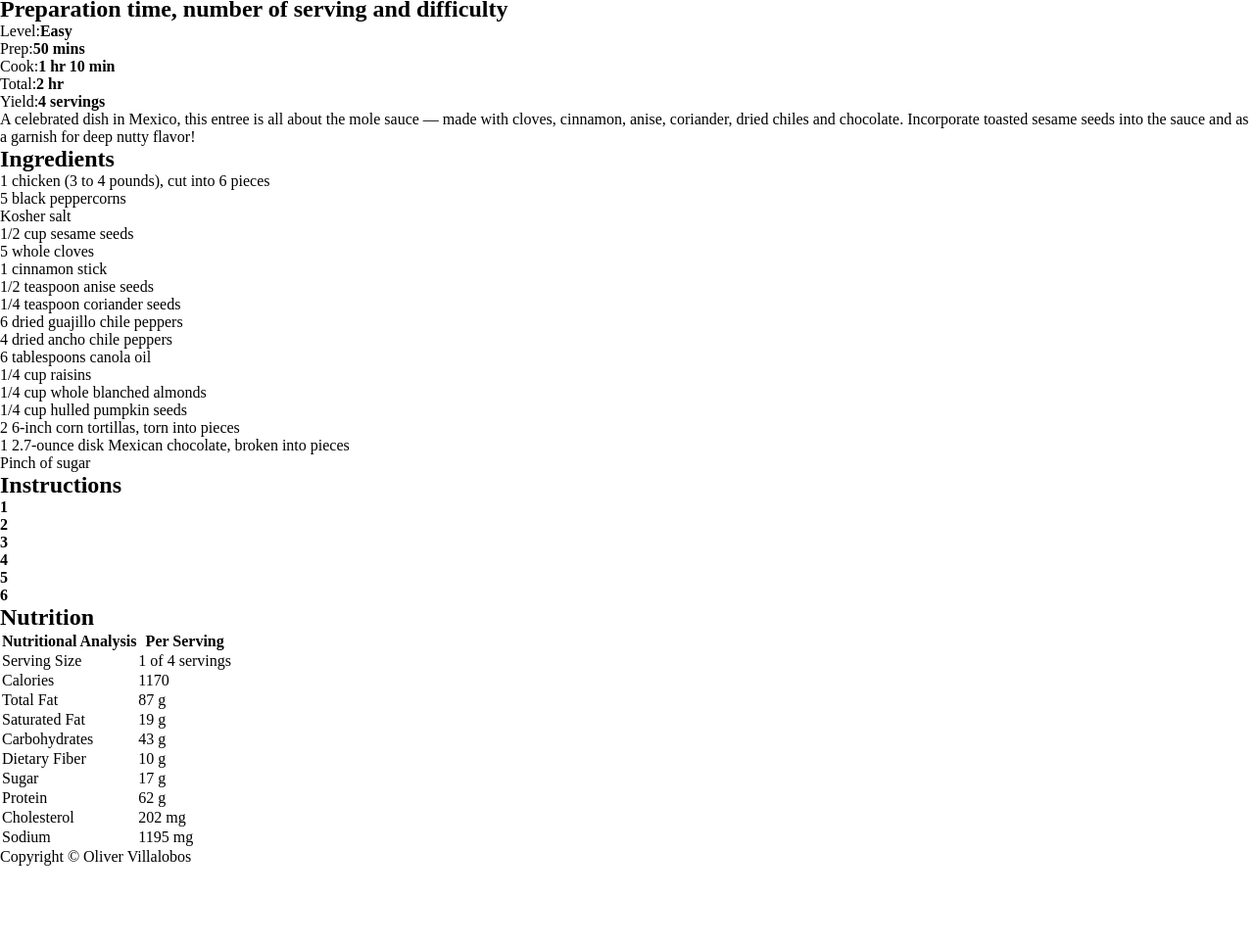
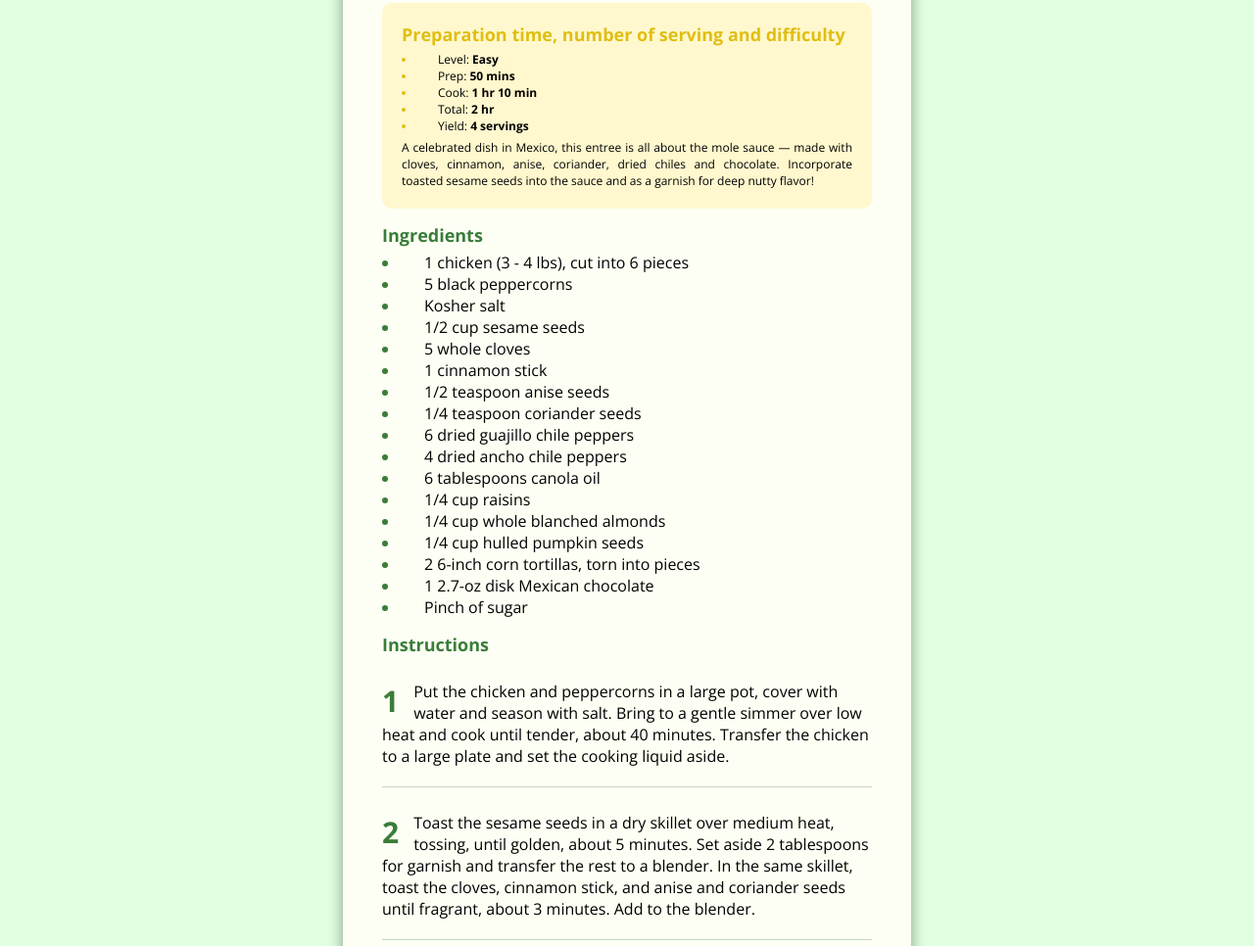
Before and after one commit to olivervillalobos/Chicken-Mole, a plain HTML site: page index.html in a window 1280 px wide. Shown: the part 497-1463 px from the top of the page at 98% size. Before the commit the page ends 1381 px from the top, so only its background shows below. Drawn offline with nearby package versions, Linux system fonts and the light colour scheme.

Commit message:
Se termino lol

```diff
--- /dev/null
+++ b/_body.scss
@@ -0,0 +1,4 @@
+body{
+    background-color: $body-green-background;
+    font-family: $primary-font;
+}
--- /dev/null
+++ b/_card.scss
@@ -0,0 +1,18 @@
+.card{
+    background-color: $card-white-background;
+    display: flex;
+    justify-content: center;
+    flex-direction: column;
+    max-width: 500px;
+    padding: 40px;
+    margin: 20px auto;
+    border-radius: 10px;
+    box-shadow: 0px 0px 15px $body-green-background-shadow;
+}
+
+@media (max-width: 580px){
+    .card{
+        margin: 0 0 20px 0;
+        border-radius: 0px;
+    }
+}
--- /dev/null
+++ b/_cardimage.scss
@@ -0,0 +1,7 @@
+.card__image{
+    .card__image__image{
+        max-width: 100%;
+        height: auto;
+        border-radius: 10px;
+    }
+}
--- /dev/null
+++ b/_cardinformation.scss
@@ -0,0 +1,31 @@
+.card__information{
+    background-color: $card-info-yellow-background;
+    padding: 20px;
+    border-radius: 10px;
+    font-weight: 300;
+    .card__information__cap{
+        .card__information__cap__subtitle{
+            font-size: 18px;
+            margin-bottom: 5px;
+            color: $card-info-yellow-title;
+        }
+        .card__information__cap_list{
+            list-style-position: inside;
+            font-size: 12px;
+            li::marker{
+                color: $card-info-yellow-title;
+            }
+            span{
+                padding-left: 20px;
+            }
+        }
+    }
+    .card__information__overview{
+        margin-top: 5px;
+        font-size: 12px;
+        .card__information__overview_text{
+            text-align: justify;
+        }
+    }
+    margin-bottom: 15px;
+}
--- /dev/null
+++ b/_cardingredients.scss
@@ -0,0 +1,18 @@
+.card__ingredients{
+    .card__ingredients__subtitle{
+        font-size: 18px;
+        margin-bottom: 5px;
+        color: $card-green-titles;
+    }
+    .card__ingredients_list{
+        font-size: 16px;
+        list-style-position: inside;
+        li::marker{
+            color: $card-green-titles;
+        }
+        span{
+            padding-left: 20px;
+        }
+    }
+    margin-bottom: 15px;
+}
--- /dev/null
+++ b/_cardinstructions.scss
@@ -0,0 +1,27 @@
+.card__instructions{
+    .card__instructions__subtitle{
+        font-size: 18px;
+        margin-bottom: 5px;
+        color: $card-green-titles;
+    }
+    .card__instructions__list{
+        list-style: none;
+        font-size: 16px;
+        li:not(:last-child) {
+            border-bottom: 1px solid $card-green-stripes;
+            padding-bottom: 20px;
+
+        }
+        li{
+            margin-bottom: 5px;
+            padding-top: 20px;
+            .card__instructions__list__counter{
+                float: left;
+                font-size: 30px;
+                margin-right: 15px;
+                color: $card-green-titles;
+            }
+        }
+    }
+    margin-bottom: 15px;
+}
--- /dev/null
+++ b/_cardname.scss
@@ -0,0 +1,7 @@
+.card__name{
+    .card__name__title{
+        font-size: 22px;
+    }
+    margin-top: 15px;
+    margin-bottom: 15px;
+}
--- /dev/null
+++ b/_cardnutrition.scss
@@ -0,0 +1,28 @@
+.card__nutrition{
+    .card__nutrition__subtitle{
+        font-size: 18px;
+        margin-bottom: 5px;
+        color: $card-green-titles;
+    }
+    .card__nutrition__text{
+        margin-bottom: 10px;
+        font-size: 16px;
+    }
+    .card__nutrition__table{
+        font-size: 16px;
+        width: 100%;
+        text-align: left;
+        border-collapse: collapse;
+        tr{
+            border-bottom: 1px solid $card-green-stripes;
+            td{
+                padding-bottom: 5px;
+            }
+            td:nth-child(2){
+                color: $card-green-titles;
+                font-weight: bold;
+            }
+
+        }
+    }
+}
--- /dev/null
+++ b/_footer.scss
@@ -0,0 +1,7 @@
+.footer__information{
+    .footer__information__content{
+        font-size: 12px;
+        text-align: center;
+        margin-bottom: 5px;
+    }
+}
--- /dev/null
+++ b/_variables.scss
@@ -0,0 +1,9 @@
+$body-green-background: #e1ffe1;
+$body-green-background-shadow: #879c87;
+$card-white-background: rgb(254, 255, 244);
+$card-green-titles: #397d39;
+$card-green-stripes: hsla(128, 33%, 35%, 0.3);;
+$card-info-yellow-background: hsla(50, 100%, 79%, 0.4);
+$card-info-yellow-title: #e1be11;
+
+$primary-font: 'Open Sans';
--- a/index.html
+++ b/index.html
@@ -17,7 +17,7 @@
     <main>
         <div class="card">
             <section class="card__image">
-                <img class="card__image__image" src="./pollo_mole.jpeg" alt="Chicken Mole image">
+                <img class="card__image__image" src="./pollo_mole.jpeg" alt="Chicken Mole image" loading="lazy">
             </section>
             <section class="card__name">
                 <h1 class="card__name__title">Easy Chicken Mole Recipe</h1>
@@ -26,11 +26,11 @@
                 <div class="card__information__cap">
                     <h2 class="card__information__cap__subtitle">Preparation time, number of serving and difficulty</h2>
                     <ul class="card__information__cap_list">
-                        <li>Level:<strong>Easy</strong></li>
-                        <li>Prep:<strong>50 mins</strong></li>
-                        <li>Cook:<strong>1 hr 10 min</strong></li>
-                        <li>Total:<strong>2 hr</strong></li>
-                        <li>Yield:<strong>4 servings</strong></li>
+                        <li><span>Level:  <strong>Easy</strong></span></li>
+                        <li><span>Prep:   <strong>50 mins</strong></span></li>
+                        <li><span>Cook:   <strong>1 hr 10 min</strong></span></li>
+                        <li><span>Total:  <strong>2 hr</strong></span></li>
+                        <li><span>Yield:  <strong>4 servings</strong></span></li>
                     </ul>
                 </div>
                 <div class="card__information__overview">
@@ -40,44 +40,41 @@
             <section class="card__ingredients">
                 <h2 class="card__ingredients__subtitle">Ingredients</h2>
                 <ul class="card__ingredients_list">
-                    <li>1 chicken (3 to 4 pounds), cut into 6 pieces</li>
-                    <li>5 black peppercorns</li>
-                    <li>Kosher salt</li>
-                    <li>1/2 cup sesame seeds</li>
-                    <li>5 whole cloves</li>
-                    <li>1 cinnamon stick</li>
-                    <li>1/2 teaspoon anise seeds</li>
-                    <li>1/4 teaspoon coriander seeds</li>
-                    <li>6 dried guajillo chile peppers</li>
-                    <li>4 dried ancho chile peppers</li>
-                    <li>6 tablespoons canola oil</li>
-                    <li>1/4 cup raisins</li>
-                    <li>1/4 cup whole blanched almonds</li>
-                    <li>1/4 cup hulled pumpkin seeds</li>
-                    <li>2 6-inch corn tortillas, torn into pieces</li>
-                    <li>1 2.7-ounce disk Mexican chocolate, broken into pieces</li>
-                    <li>Pinch of sugar</li>
+                    <li><span>1 chicken (3 - 4 lbs), cut into 6 pieces</span></li>
+                    <li><span>5 black peppercorns</span></li>
+                    <li><span>Kosher salt</span></li>
+                    <li><span>1/2 cup sesame seeds</pan></li>
+                    <li><span>5 whole cloves</span></li>
+                    <li><span>1 cinnamon stick</span></li>
+                    <li><span>1/2 teaspoon anise seeds</span></li>
+                    <li><span>1/4 teaspoon coriander seeds</span></li>
+                    <li><span>6 dried guajillo chile peppers</span></li>
+                    <li><span>4 dried ancho chile peppers</span></li>
+                    <li><span>6 tablespoons canola oil</span></li>
+                    <li><span>1/4 cup raisins</span></li>
+                    <li><span>1/4 cup whole blanched almonds</span></li>
+                    <li><span>1/4 cup hulled pumpkin seeds</span></li>
+                    <li><span>2 6-inch corn tortillas, torn into pieces</span></li>
+                    <li><span>1 2.7-oz disk Mexican chocolate</span></li>
+                    <li><span>Pinch of sugar</span></li>
                 </ul>
             </section>
             <section class="card__instructions">
                 <h2 class="card__instructions__subtitle">Instructions</h2>
                 <ol class="card__instructions__list">
-                    <li><span class="card__instructions__list__counter"><strong>1</strong></span></li>
-                    <li><span class="card__instructions__list__counter"><strong>2</strong></span></li>
-                    <li><span class="card__instructions__list__counter"><strong>3</strong></span></li>
-                    <li><span class="card__instructions__list__counter"><strong>4</strong></span></li>
-                    <li><span class="card__instructions__list__counter"><strong>5</strong></span></li>
-                    <li><span class="card__instructions__list__counter"><strong>6</strong></span></li>
+                    <li><span class="card__instructions__list__counter"><strong>1</strong></span> Put the chicken and peppercorns in a large pot, cover with water and season with salt. Bring to a gentle simmer over low heat and cook until tender, about 40 minutes. Transfer the chicken to a large plate and set the cooking liquid aside.</li>
+                    <li><span class="card__instructions__list__counter"><strong>2</strong></span> Toast the sesame seeds in a dry skillet over medium heat, tossing, until golden, about 5 minutes. Set aside 2 tablespoons for garnish and transfer the rest to a blender. In the same skillet, toast the cloves, cinnamon stick, and anise and coriander seeds until fragrant, about 3 minutes. Add to the blender.</li>
+                    <li><span class="card__instructions__list__counter"><strong>3</strong></span> Remove the stems and seeds from the dried chile peppers. Heat 4 tablespoons canola oil in the same skillet over medium heat. Add the chiles and fry until lightly toasted, about 2 minutes. Transfer to a bowl, cover with hot water and set aside to soak until pliable, about 30 minutes.</li>
+                    <li><span class="card__instructions__list__counter"><strong>4</strong></span> Meanwhile, add the raisins, almonds, pumpkin seeds and tortilla pieces to the oil in the skillet and cook, stirring, until the seeds and tortillas are golden brown, about 2 minutes. Add to the blender along with the oil from the skillet. Add the softened chiles and puree, pouring in 2 to 3 cups of the soaking liquid to make a thick, smooth sauce.</li>
+                    <li><span class="card__instructions__list__counter"><strong>5</strong></span> Heat the remaining 2 tablespoons oil in a large pot over medium-high heat. Add the chile sauce and fry, stirring, until thickened, 5 to 6 minutes. Add 4 cups of the reserved chicken cooking liquid and simmer until the sauce starts to thicken, about 20 minutes. Add the chocolate and simmer, stirring frequently, until the chocolate melts and the sauce reduces, about 20 more minutes. Add the sugar and season with salt.</li>
+                    <li><span class="card__instructions__list__counter"><strong>6</strong></span> Add the chicken pieces to the sauce and warm through over low heat. Garnish with the reserved sesame seeds.</li>
 
                 </ol>
             </section>
             <section class="card__nutrition">
                 <h2 class="card__nutrition__subtitle">Nutrition</h2>
+                <p class="card__nutrition__text">The table below shows nutritional values per serving.</p>
                 <table class="card__nutrition__table">
-                    <tr>
-                        <th>Nutritional Analysis</th>
-                        <th>Per Serving</th>
-                    </tr>
                     <tr>
                         <td>Serving Size</td>
                         <td>1 of 4 servings</td>
--- a/style.scss
+++ b/style.scss
@@ -1,2 +1,12 @@
 @import url('https://fonts.googleapis.com/css2?family=Open+Sans:ital,wdth,wght@0,75..100,300..800;1,75..100,300..800&display=swap');
 @import 'reset';
+@import 'variables';
+@import 'body';
+@import 'card';
+@import 'cardimage';
+@import 'cardinformation';
+@import 'cardingredients';
+@import 'cardnutrition';
+@import 'cardinstructions';
+@import 'cardname';
+@import 'footer';
```
Also changed, not shown: style.css, 1 other file.
